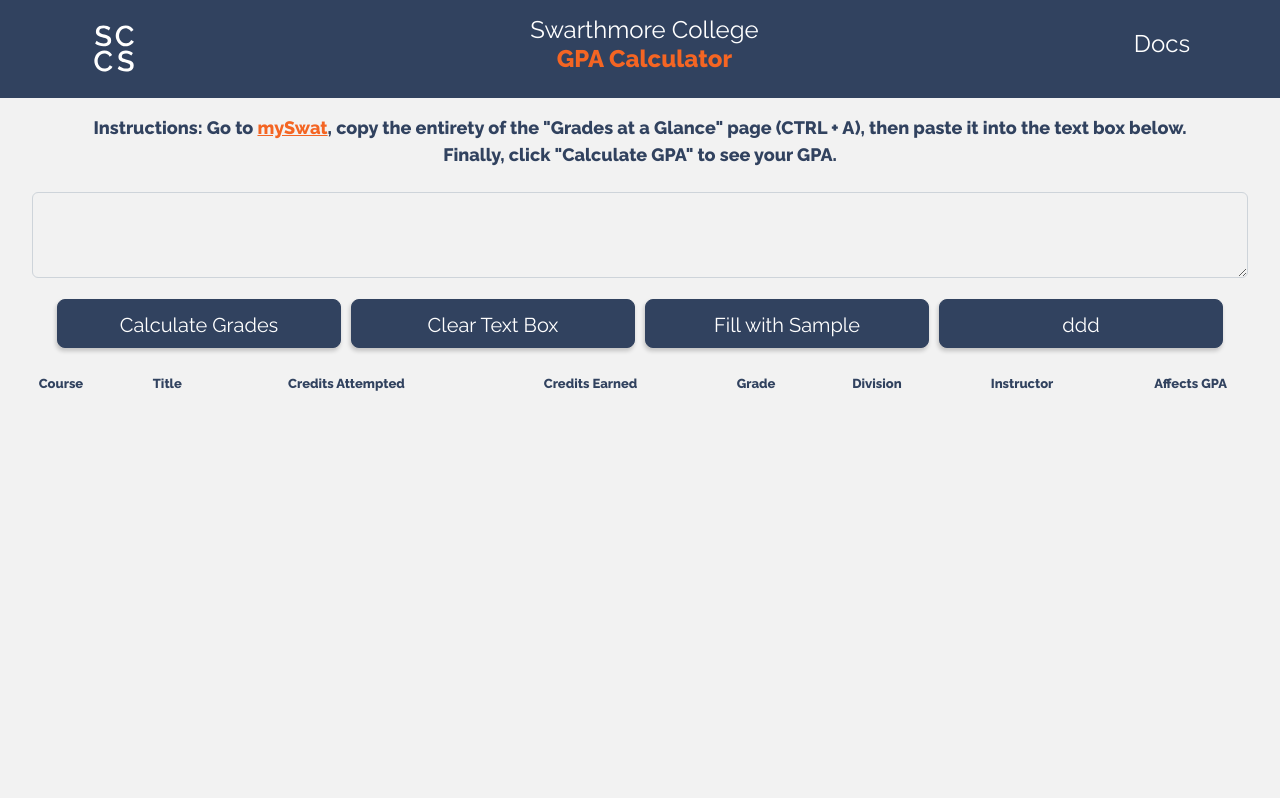
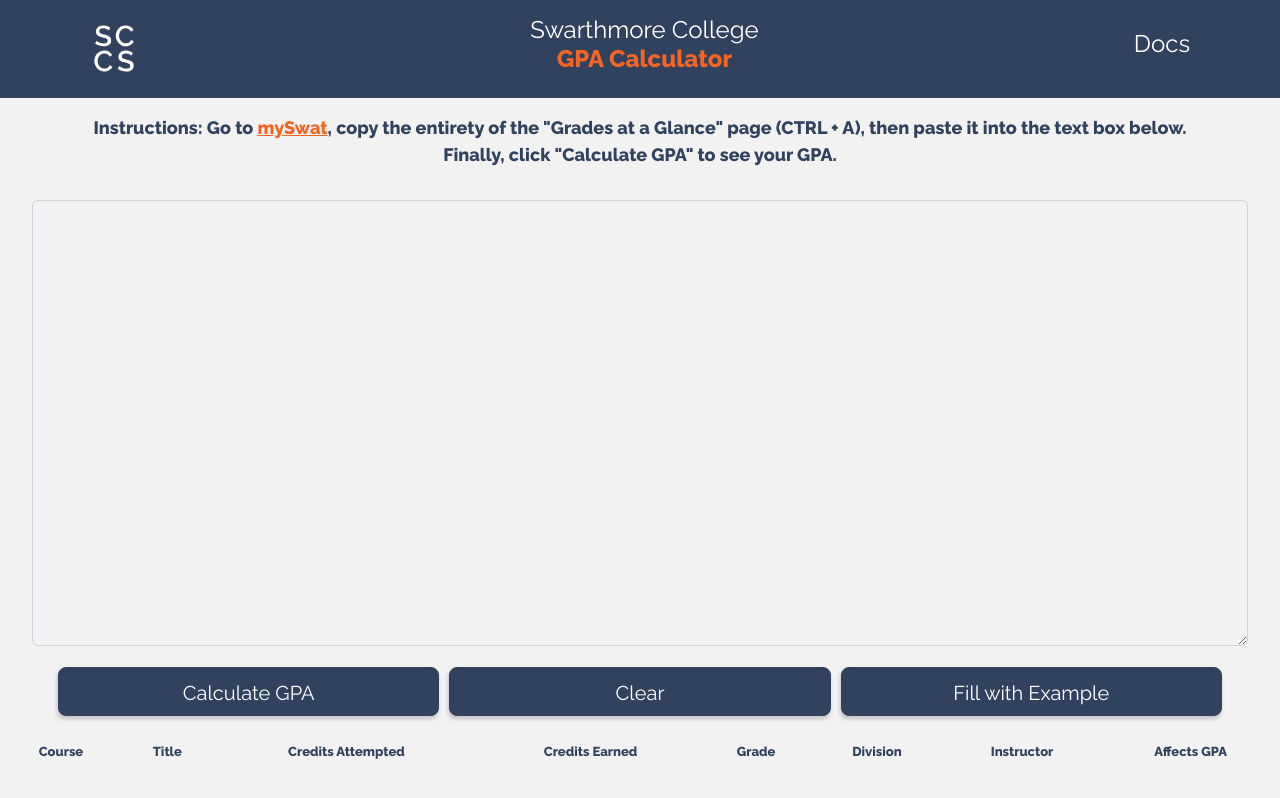
Before and after one commit to swat-sccs/swat-gpa, a React (Create React App) app: page / in a window 1280 px wide. Built offline with nearby package versions, Linux system fonts and the light colour scheme.

Commit message:
Working but not quite there

```diff
--- a/src/App.js
+++ b/src/App.js
@@ -1,27 +1,40 @@
 import logo from './logo.svg';
 import './App.scss';
 import React, { useState } from 'react';
+import ReactDOM from 'react-dom/client'
 
-import Toast from 'react-bootstrap/Toast';
 import Container from 'react-bootstrap/Container';
 import Form from 'react-bootstrap/Form';
 import Button from 'react-bootstrap/Button';
 import { Table, Row, Col, Nav, Navbar } from 'react-bootstrap';
 
+import FormattingErrorToast from './Components/FormattingErrorToast';
 
-const ExampleToast = ({ children }) => {
-  const [show, toggleShow] = useState(true);
-
-  return (
-    <Toast show={show} onClose={() => toggleShow(!show)}>
-      <Toast.Header>
-        <strong className="mr-auto">React-Bootstrap</strong>
-      </Toast.Header>
-      <Toast.Body>{children}</Toast.Body>
-    </Toast>
-  );
+const ROUND_TO = 2;
+// Official grade point equivalencies from the Swarthmore College registrar
+const GRADE_POINT_EQUIVS = {
+  'A+': 4.0,
+  'A': 4.0,
+  'A-': 3.67,
+  'B+': 3.33,
+  'B': 3.0,
+  'B-': 2.67,
+  'C+': 2.33,
+  'C': 2.0,
+  'C-': 1.67,
+  'D+': 1.33,
+  'D': 1.0,
+  'D-': 0.67,
+  'F': 0.0
 };
-
+const COURSE_FIELDS = ['course',
+  'title',
+  'credits_attemped',
+  'credits_earned',
+  'grade',
+  'division',
+  'instructor',
+  'affects_gpa'];
 
 function App() {
   return (
@@ -30,7 +43,7 @@ function App() {
         <Container>
           <Navbar.Brand href="https://sccs.swarthmore.edu">
             <img
-              src={ logo }
+              src={logo}
               width="65"
               height="65"
               className="d-inline-block align-top"
@@ -39,7 +52,7 @@ function App() {
           </Navbar.Brand>
           <Nav>
             <Nav.Item>
-                <Nav.Link href="/"><h4>Swarthmore College <br/> <strong>GPA Calculator</strong></h4></Nav.Link>
+              <Nav.Link href="/"><h4>Swarthmore College <br /> <strong>GPA Calculator</strong></h4></Nav.Link>
             </Nav.Item>
           </Nav>
           <Nav activeKey="/">
@@ -56,25 +69,27 @@ function App() {
         </p>
 
       </Container>
+      <Container>
         <h1 id="gpa"></h1>
+        <p id="selected-count"></p>
+      </Container>
       <div id="form-barrier">
         <Form>
-          <Form.Group className="mb-3" controlId="exampleForm.ControlTextarea1">
-                <Form.Control id="eval-text" as="textarea" rows={3} />
+          <Form.Group className="mb-3">
+            <Form.Control id="eval-text" as="textarea" rows={18} onPaste={populate_table} />
           </Form.Group>
         </Form>
         <Row>
           <Col>
-            <Button className="btns" id="calcbtn" variant="primary" size="lg" as="input" type="submit" value="Calculate Grades" onClick={calculate} />
-            <Button className="btns" variant="primary" size="lg" as="input" type="submit" value="Clear Text Box" onClick={clearBox} />
-            <Button className="btns" variant="primary" size="lg" as="input" type="submit" value="Fill with Sample" onClick={fillSample} />
-            <Button className="btns" variant="primary" size="lg" as="input" type="submit" value="ddd" onClick={calculategpa} />
+            <Button className="btns" id="calcbtn" variant="primary" size="lg" as="input" type="submit" value="Calculate GPA" onClick={populate_table} />
+            <Button className="btns" variant="primary" size="lg" as="input" type="submit" value="Clear" onClick={clear} />
+            <Button className="btns" variant="primary" size="lg" as="input" type="submit" value="Fill with Example" onClick={fillSample} />
           </Col>
         </Row>
       </div>
 
 
-        <Table striped borderless hover className="Table">
+      <Table striped borderless hover className="Table" onClick={calculategpa}>
         <thead>
           <tr>
             <th scope="col">Course</th>
@@ -91,29 +106,125 @@ function App() {
 
         </tbody>
       </Table>
-    </div>
-  );
 
-  function SubmitButton() {
-    function calculate() {
-      var raw_str = document.getElementById("eval-text").value;
+      <div id="formatting-error"></div>
 
-      var course_list = parse_grade(raw_str);
-      generate_table(course_list);
-    };
-
-    return (
-      <div className="d-grid gap-2">
-
-        <Button variant="primary" size="lg" as="input" type="submit" value="Calculate!" onClick={calculate} />
     </div>
   );
 }
 
+function clear() {
+  document.getElementById("eval-text").value = "";
+  document.getElementById("eval-text").rows = 18;
+  document.getElementById("grades-table").innerHTML = "";
+  document.getElementById("gpa").innerHTML = "";
+  document.getElementById("selected-count").innerHTML = "";
 }
 
-function clearBox() {
-  document.getElementById("eval-text").value = "";
+function grade_point_equiv(grade, division) {
+  if (grade in GRADE_POINT_EQUIVS) {
+    return GRADE_POINT_EQUIVS[grade];
+  } else if (division.includes('PE')) {
+    // PE classes don't affect GPA
+    return 0.0;
+  } else {
+    // Grade is already formatted as a grade point float (for Bryn Mawr and Haverford classes)
+    // Or it's has no grade (for C/NC classes)
+    var grade_point = parseFloat(grade);
+    return isNaN(grade_point) ? 0.0 : grade_point;
+  }
+}
+
+function parse_grade() {
+  var raw_str = document.getElementById("eval-text").value;
+  var lines = raw_str.split('\n');
+
+  // Remove term header lines
+  var courses = lines.filter(function (line) {
+    return line.trim().match(/[A-Z]{4}\s\d{3}/);
+  });
+
+  var course_list = [];
+
+  courses.forEach(function (course) {
+    var course_info = course.split('\t');
+    course_info.shift();
+    course_info.push(true); // Add 'affects_gpa' field
+
+    if (course_info.length == COURSE_FIELDS.length) {
+      var dict = Object.fromEntries(course_info.map(function (field, i) {
+
+        return [COURSE_FIELDS[i], course_info[i]];
+      }));
+
+      if (grade_point_equiv(dict['grade'], dict['division']) == 0.0) {
+        dict['affects_gpa'] = false;
+      }
+      course_list.push(dict);
+    }
+  });
+
+  return course_list;
+}
+
+function populate_table() {
+  let course_list = parse_grade();
+  let populated = false;
+
+  course_list.forEach(function (course) {
+    if (document.getElementById(course['course']) == null) { // Don't add duplicate courses
+      var row = document.createElement("tr");
+      COURSE_FIELDS.forEach(function (field) {
+        var cell = document.createElement("td");
+
+        if (field == "affects_gpa") {
+          if (course[field]) {
+            cell.innerHTML = "<input type=\"checkbox\" id=\"" + course["course"] + "\" checked></input>";
+          }
+        } else {
+          cell.innerHTML = course[field];
+        }
+        row.appendChild(cell);
+      });
+      document.getElementById("grades-table").appendChild(row);
+      populated = true;
+    }
+  });
+
+  if (populated) {
+    document.getElementById("eval-text").rows = 3;
+    calculategpa();
+  } else {
+    const root = ReactDOM.createRoot(document.getElementById("formatting-error"));
+    root.render(<FormattingErrorToast />);
+  }
+}
+
+
+function calculategpa() {
+  let total_grade_points = 0;
+  let total_credits = 0;
+  let courses = 0;
+  let gpa = null;
+
+  for (let i = 0; i < document.getElementById('grades-table').rows.length; i++) {
+    let row = document.getElementById('grades-table').rows[i];
+
+    let checkbox = row.cells[COURSE_FIELDS.indexOf('affects_gpa')].children[0]; // Affected GPA checkbox
+    if (checkbox && checkbox.checked) {
+      let credits = parseInt(row.cells[COURSE_FIELDS.indexOf('credits_earned')].innerHTML);
+      let grade_points = grade_point_equiv(row.cells[COURSE_FIELDS.indexOf('grade')].innerHTML, row.cells[COURSE_FIELDS.indexOf('division')].innerHTML);
+      total_grade_points += grade_points * credits;
+      total_credits += credits;
+      courses++;
+    }
+
+    gpa = (total_grade_points / total_credits).toFixed(ROUND_TO);
+    document.getElementById('selected-count').innerText = " (" + courses + " courses selected)";
+  }
+  document.getElementById('gpa').innerHTML = "GPA: " + gpa;
+
+  return true;
 }
 
 function fillSample() {
@@ -141,147 +252,8 @@ function fillSample() {
     "Credits Earned	 	 	 	4	 	 	 \n" +
     "Total Credits Earned	 	 	 	12	 	 	 \n" +
     "release 1.0 Set Screen Reader Mode On\n";
+
+  populate_table();
 }
 
-function calculate() {
-  var raw_str = document.getElementById("eval-text").value;
-
-  var course_list = parse_grade(raw_str);
-  generate_table(course_list);
-
-  calculategpa();
-
-
-  document.getElementById("calcbtn").value = "Reevaluate";
-};
-
-const ROUND_TO = 2;
-// Official grade point equivalencies from the Swarthmore College registrar
-const GRADE_POINT_EQUIVS = {
-  'A+': 4.0,
-  'A': 4.0,
-  'A-': 3.67,
-  'B+': 3.33,
-  'B': 3.0,
-  'B-': 2.67,
-  'C+': 2.33,
-  'C': 2.0,
-  'C-': 1.67,
-  'D+': 1.33,
-  'D': 1.0,
-  'D-': 0.67,
-  'F': 0.0
-};
-
-const COURSE_FIELDS = ['course',
-  'title',
-  'credits_attemped',
-  'credits_earned',
-  'grade',
-  'division',
-  'instructor',
-  'affects_gpa'];
-
-function grade_point_equiv(grade) {
-  if (grade in GRADE_POINT_EQUIVS) {
-    return GRADE_POINT_EQUIVS[grade];
-  } else {
-    // Grade is already formatted as a grade point float (for Bryn Mawr and Haverford classes)
-    // Or it's has no grade (for C/NC classes)
-    var grade_point = parseFloat(grade);
-    return isNaN(grade_point) ? 0.0 : grade_point;
-  }
-}
-
-function parse_grade(raw_str) {
-  var lines = raw_str.split('\n');
-
-  // Remove term header lines
-  var courses = lines.filter(function (line) {
-    return line.trim().match(/[A-Z]{4}\s\d{3}/);
-  });
-
-  var course_list = [];
-
-  courses.forEach(function (course) {
-    var course_info = course.split('\t');
-    course_info.shift();
-    course_info.push(true);
-
-    if (course_info.length == COURSE_FIELDS.length) {
-      var dict = Object.fromEntries(course_info.map(function (field, i) {
-        return [COURSE_FIELDS[i], course_info[i]];
-      }));
-
-      if (grade_point_equiv(dict['grade']) == 0.0) {
-        dict['affects_gpa'] = false;
-      }
-      course_list.push(dict);
-    }
-  });
-
-  return course_list;
-}
-
-function generate_table(course_list) {
-  course_list.forEach(function (course) {
-    if (document.getElementById(course['course']) == null) { // Don't add duplicate courses
-      var row = document.createElement("tr");
-      COURSE_FIELDS.forEach(function (field) {
-        var cell = document.createElement("td");
-
-        if (field == "affects_gpa" && course[field]) {
-          cell.innerHTML = "<input type=\"checkbox\" id=\"" + course["course"] + "\" checked></input>";
-        } else {
-          cell.innerHTML = course[field];
-        }
-        row.appendChild(cell);
-      });
-      document.getElementById("grades-table").appendChild(row);
-    }
-  });
-}
-
-
-function calculategpa() {
-  let courses = [];
-
-  document.getElementById('grades-table').querySelectorAll('tr').forEach((row, i) => {
-    if (i === 0) { return true; }
-
-    let course_data = {};
-    let include = false;
-
-    Array.from(row.children).forEach((cell, j) => {
-      if (cell.getAttribute('class') === 'affects_gpa') {
-        let checkbox = cell.children[0];
-        if (checkbox && checkbox.checked) {
-          include = true;
-        }
-      } else if (['grade', 'credits_earned'].includes(cell.getAttribute('class'))) {
-        course_data[cell.getAttribute('class')] = cell.innerHTML;
-      }
-
-      if (include) {
-        courses.push(course_data);
-      }
-    });
-
-    let total_grade_points = 0;
-    let total_credits = 0;
-
-    courses.forEach(course => {
-      total_grade_points += grade_point_equiv(course.grade) * course.credits_earned;
-      total_credits += course.credits_earned;
-    });
-
-    let gpa = total_grade_points / total_credits;
-    gpa = gpa.toFixed(ROUND_TO);
-
-    document.querySelector('#gpa').innerHTML = gpa;
-    // document.querySelector('#selected_count').innerHTML = " (" + courses.length + " courses selected)";
-  });
-
-  return true;
-}
 export default App;
--- a/src/App.scss
+++ b/src/App.scss
@@ -69,7 +69,7 @@ strong {
 }
 
 .btns {
-    width: calc(25% - 20px);
+    width: calc(33% - 20px);
     height: 80%;
     padding: 10px; /* Some padding */
     margin: 5px;
@@ -91,7 +91,6 @@ strong {
 }
 
 .Table {
-  // Add some padding to the table
   font-size: small;
   margin: 0 auto;
   width: 100%;
--- /dev/null
+++ b/src/Components/FormattingErrorToast.js
@@ -0,0 +1,28 @@
+import logo from '../logo.svg';
+import { useState } from 'react';
+import { Toast, ToastContainer } from 'react-bootstrap';
+
+function FormattingErrorToast() {
+    const [show, setShow] = useState(true);
+    const toggleShow = () => setShow(!show);
+
+    return (
+        <ToastContainer className="p-3 position-fixed">
+            <Toast show={show} onClose={toggleShow} position="bottom-start">
+                <Toast.Header closeButton={true}>
+                    <img
+                        src={logo}
+                        height="20"
+                        className="rounded me-2"
+                        alt=""
+                    />
+                    <strong className="me-auto">Error: Grade Formatting</strong>
+                    <small>just now</small>
+                </Toast.Header>
+                <Toast.Body>Sorry, we couldn't quite find the grades in your paste. Please make sure you copy the entire page!</Toast.Body>
+            </Toast>
+        </ToastContainer>
+    );
+}
+
+export default FormattingErrorToast;
```
Lines whose indentation alone changed are shown as unchanged.
